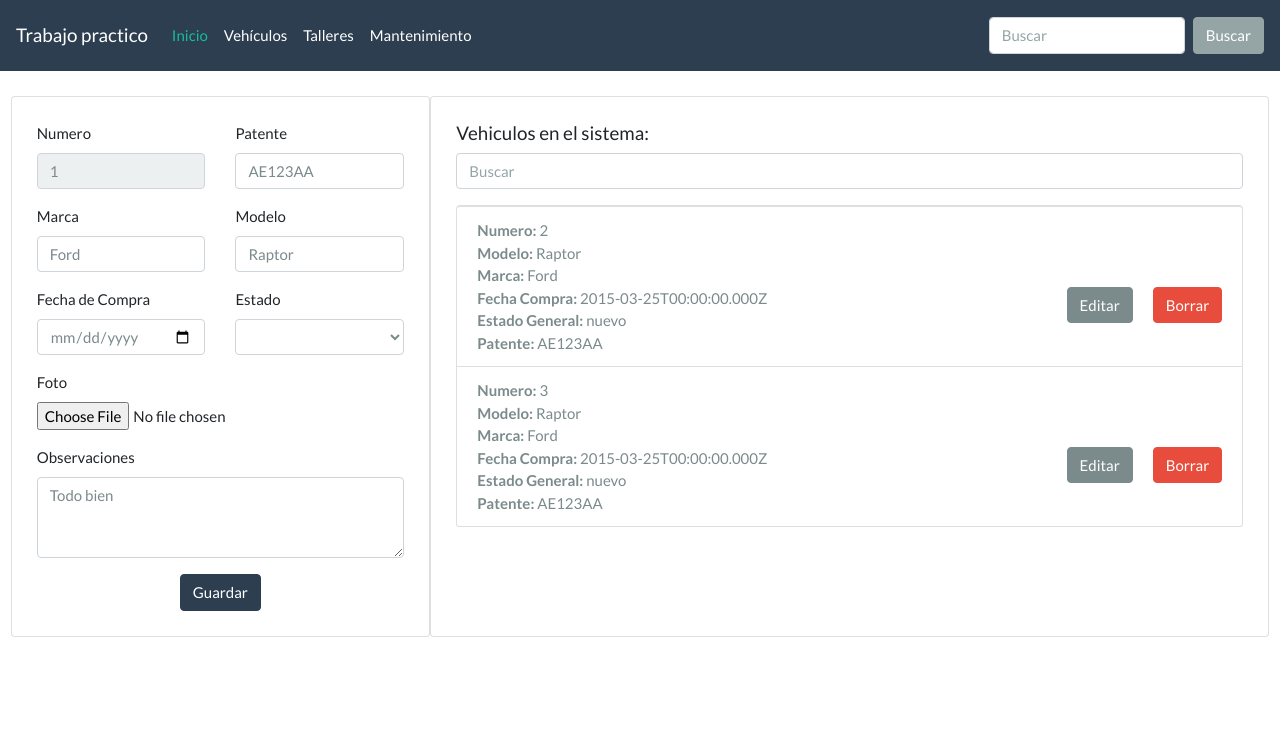
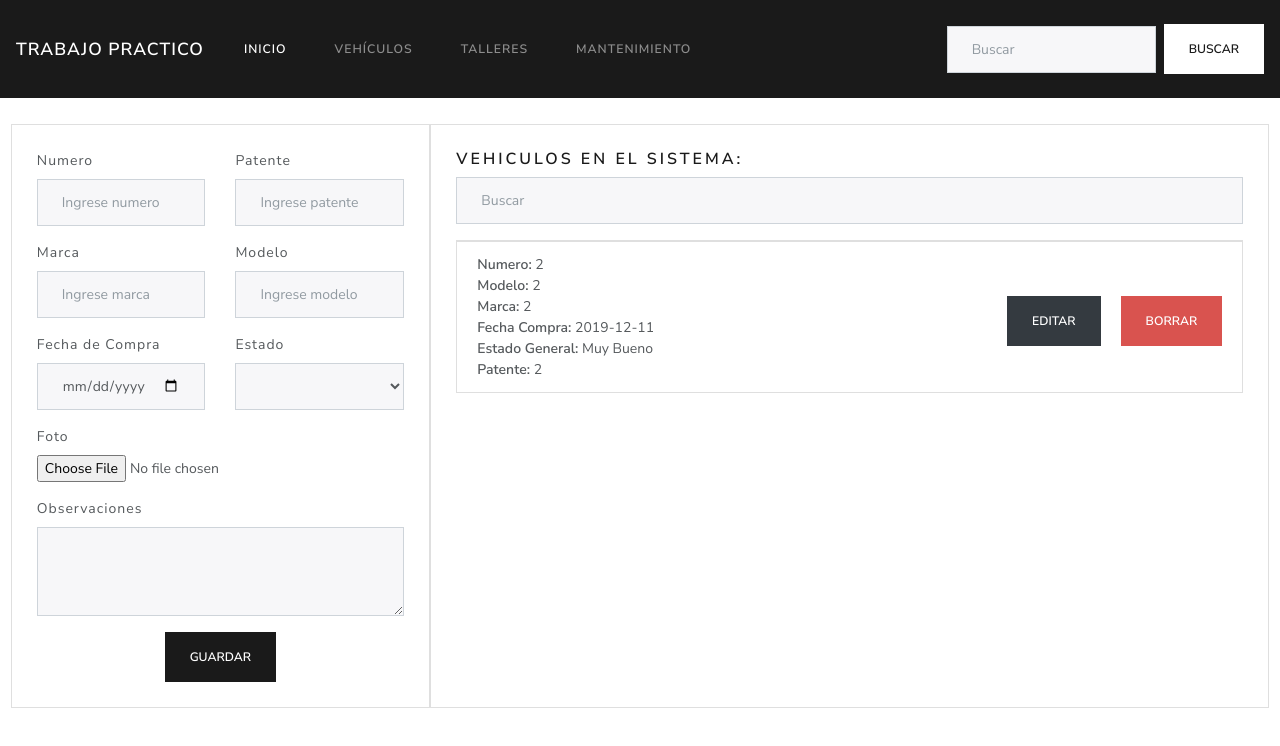
Before and after one commit to NahuelKliphan/Finalab, an Angular app: page /vehiculo in a window 1280 px wide. Shown: the top 746 px of the page. Built offline with nearby package versions, Linux system fonts and the light colour scheme; data requests are answered from the project's data file.

Commit message:
Borra vehiculo

```diff
--- a/db.json
+++ b/db.json
@@ -1,27 +1,15 @@
 {
   "vehiculos": [
     {
-      "nroVehiculo": 2,
-      "marca": "Ford",
-      "modelo": "Raptor",
-      "fechaCompra": "2015-03-25T00:00:00.000Z",
-      "estado": "nuevo",
-      "patente": "AE123AA",
-      "foto": "new ImageData(2,2)",
-      "observaciones": "Todo bien",
+      "nroVehiculo": "2",
+      "marca": "2",
+      "modelo": "2",
+      "fechaCompra": "2019-12-11",
+      "estado": "Muy Bueno",
+      "patente": "2",
+      "foto": "",
+      "observaciones": "",
       "id": 1
-    },
-    {
-      "nroVehiculo": 3,
-      "marca": "Ford",
-      "modelo": "Raptor",
-      "fechaCompra": "2015-03-25T00:00:00.000Z",
-      "estado": "nuevo",
-      "patente": "AE123AA",
-      "foto": "new ImageData(2,2)",
-      "observaciones": "Todo bien",
-      "id": 2
     }
-
   ]
 }
--- a/src/app/components/vehiculo/form-vehiculo/form-vehiculo.component.html
+++ b/src/app/components/vehiculo/form-vehiculo/form-vehiculo.component.html
@@ -2,7 +2,7 @@
 
     <div class="form-group col-6">
         <label for="numero">Numero</label>
-        <input type="text" class="form-control" name="numero" [(ngModel)]="unVehiculo.nroVehiculo" readonly>
+        <input type="text" class="form-control" name="numero" [(ngModel)]="unVehiculo.nroVehiculo" placeholder="Ingrese numero">
     </div>
 
     <div class="form-group col-6">
--- a/src/app/components/vehiculo/form-vehiculo/form-vehiculo.component.ts
+++ b/src/app/components/vehiculo/form-vehiculo/form-vehiculo.component.ts
@@ -1,6 +1,6 @@
 import { Component, OnInit } from '@angular/core';
 import { Vehiculo } from 'src/app/model/vehiculo';
-import {DatabaseService} from 'src/app/servicio/database.service'
+import { DatabaseService } from 'src/app/servicio/database.service'
 
 @Component({
   selector: 'app-form-vehiculo',
@@ -14,26 +14,51 @@ export class FormVehiculoComponent implements OnInit {
   ngOnInit() {
   }
 
+  unVehiculo: Vehiculo = new Vehiculo(null, '', '', null, '', '', '', '');
 
-  unVehiculo:Vehiculo = new Vehiculo(Vehiculo.nro,'Ford','Raptor', new Date("2015-03-25") ,'nuevo','AE123AA', 'new ImageData(2,2)','Todo bien');
+  editar: boolean = false;
 
-  editar : boolean = false ;
+  addVehiculo() {
 
-  addVehiculo(){
+    if(this.formCompleto())
+    {
 
-
-      if(this.editar == false)
-      {
-        this.database.agregarVehiculo(new Vehiculo(Vehiculo.nro,'Ford','Raptor', new Date("2015-03-25") ,'nuevo','AE123AA', 'new ImageData(2,2)','Todo bien'));
+      if (this.editar == false) {
+        this.database.agregarVehiculo(new Vehiculo(this.unVehiculo.nroVehiculo, this.unVehiculo.marca, this.unVehiculo.modelo, this.unVehiculo.fechaCompra, this.unVehiculo.estado, this.unVehiculo.patente, this.unVehiculo.foto, this.unVehiculo.observaciones));
+        this.vaciar();
       }
-      else
-      {
+      else {
 
       }
 
-      this.editar = false;
+    }
+    else
+    {
+      alert('Faltan datos')
+    }
 
-      };
+    this.editar = false;
 
 
   }
+
+
+  formCompleto(){
+
+    if(this.unVehiculo.nroVehiculo != null && this.unVehiculo.patente != '' && this.unVehiculo.marca != '' && this.unVehiculo.modelo != '' && this.unVehiculo.fechaCompra != null && this.unVehiculo.estado != '' )
+    {
+      return true;
+    }
+    else
+    {
+      return false;
+    }
+
+  }
+
+  vaciar(){
+    this.unVehiculo = new Vehiculo(null, '', '', null, '', '', '', '');
+  }
+
+
+}
--- a/src/app/components/vehiculo/lista-vehiculo/lista-vehiculo.component.html
+++ b/src/app/components/vehiculo/lista-vehiculo/lista-vehiculo.component.html
@@ -7,13 +7,11 @@
         *ngFor="let unVehiculo of database.listadoVehiculos | buscar:busqueda">
         <b>Numero:</b> {{ unVehiculo.nroVehiculo }} <br>
         <b>Modelo: </b> {{unVehiculo.modelo}} <br>
+        <button class="btn btn-danger darespacio float-right" (click)="eliminarVehiculo(unVehiculo.id)">Borrar</button>
+        <button class="darespacio btn btn-dark float-right" (click)="solicitarModificacion(unVehiculo)">Editar</button>
         <b>Marca:</b> {{ unVehiculo.marca }} <br>
-        <button class="btn btn-danger darespacio float-right" (click)="eliminarVehiculo(unVehiculo.nroVehiculo)">Borrar</button>
-        <button class="darespacio btn btn-dark float-right" (click)="solicitarModificacion(unVehiculo)">Editar</button>
         <b>Fecha Compra:</b> {{ unVehiculo.fechaCompra }} <br>
         <b>Estado General:</b> {{ unVehiculo.estado }} <br>
         <b>Patente:</b> {{ unVehiculo.patente }}
-
-
     </button>
 </ul>
--- a/src/app/components/vehiculo/lista-vehiculo/lista-vehiculo.component.ts
+++ b/src/app/components/vehiculo/lista-vehiculo/lista-vehiculo.component.ts
@@ -16,7 +16,12 @@ export class ListaVehiculoComponent implements OnInit {
 
   busqueda: string = "";
 
-  @Output() VehiculoAmodificar = new EventEmitter()
+  @Output() VehiculoAmodificar = new EventEmitter();
+
+  eliminarVehiculo(id:number){
+    this.database.borrarVehiculo(id);
+    this.database.getVehiculos();
+  }
 
 
 
--- a/src/app/components/vehiculo/vehiculo/vehiculo.component.html
+++ b/src/app/components/vehiculo/vehiculo/vehiculo.component.html
@@ -1,4 +1,4 @@
 <div class="row">
-    <app-form-vehiculo class="card col-4" style="padding: 2%;"></app-form-vehiculo>
-    <app-lista-vehiculo class="card col-8" style="padding: 2%;"></app-lista-vehiculo>
+    <app-form-vehiculo #formVehiculo class="card col-4" style="padding: 2%;"></app-form-vehiculo>
+    <app-lista-vehiculo (vehiculoAmodificar)="formVehiculo.editarVehiculo($event)" class="card col-8" style="padding: 2%;"></app-lista-vehiculo>
 </div>
--- a/src/app/model/vehiculo.ts
+++ b/src/app/model/vehiculo.ts
@@ -1,8 +1,6 @@
 export class Vehiculo{
 
-
-    static nro = 1;
-
+    id:number;
     nroVehiculo:number;
     marca:string;
     modelo:string;
@@ -14,7 +12,7 @@ export class Vehiculo{
 
     constructor(nroVehiculo:number,marca:string,modelo:string,fechaCompra:Date,estado:string,patente:string,foto:string,observaciones:string) {
 
-
+        this.nroVehiculo = nroVehiculo;
         this.nroVehiculo=nroVehiculo;
         this.marca=marca;
         this.modelo=modelo;
@@ -23,8 +21,6 @@ export class Vehiculo{
         this.patente=patente;
         this.foto=foto;
         this.observaciones=observaciones;
-
-        Vehiculo.nro++;
     }
 
 }
--- a/src/app/servicio/database.service.ts
+++ b/src/app/servicio/database.service.ts
@@ -19,14 +19,26 @@ export class DatabaseService {
   getVehiculos() {
     this._httpClient.get<Vehiculo[]>('http://localhost:3000/vehiculos/')
       .subscribe(
-        (data) =>  this.listadoVehiculos =  data
+        (data) => this.listadoVehiculos = data
       );
   }
 
   agregarVehiculo(nuevoVehiculo: Vehiculo) {
-        this._httpClient.post('http://localhost:3000/vehiculos/', nuevoVehiculo).subscribe(() => {
-          this.getVehiculos();
-        });
+    this._httpClient.post('http://localhost:3000/vehiculos/', nuevoVehiculo).subscribe(() => {
+      this.getVehiculos();
+    });
+  }
+
+
+  borrarVehiculo(id: number) {
+    console.log(id);
+    this._httpClient.delete(`http://localhost:3000/vehiculos/${id}`).subscribe(
+      () => {
+        this.getVehiculos()
+
+      }
+
+    );
   }
 
 
--- a/src/index.html
+++ b/src/index.html
@@ -6,7 +6,7 @@
   <base href="/">
   <meta name="viewport" content="width=device-width, initial-scale=1">
   <link rel="icon" type="image/x-icon" href="favicon.ico">
-  <link rel="stylesheet" href="https://bootswatch.com/4/flatly/bootstrap.min.css">
+  <link rel="stylesheet" href="https://bootswatch.com/4/lux/bootstrap.min.css">
 </head>
 <body>
   <app-root></app-root>
```
